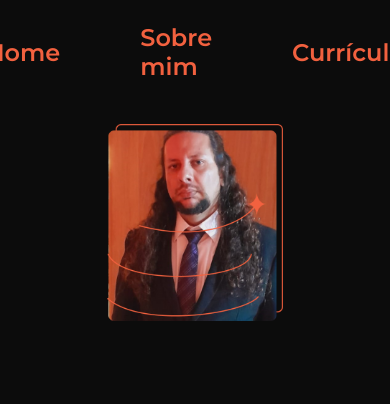
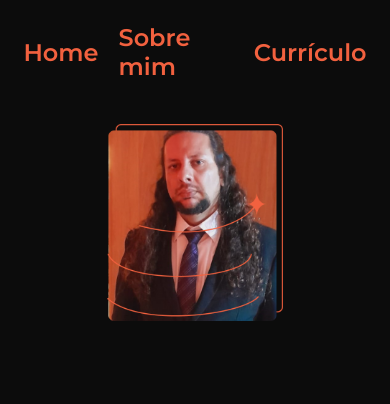
Before and after one commit to MLemme/cursos-alura, a PHP site: page / in a window 390 px wide; the page is wider, and only the part inside the window is pictured. Shown: the top 404 px of that part. Run offline with PHP 8.4, Linux system fonts and the light colour scheme.

Commit message:
Ajuste cabecalho lugar correto

```diff
--- a/portifolio/css/style.css
+++ b/portifolio/css/style.css
@@ -123,10 +123,11 @@ body{
 @media (max-width: 1200px){ /*diz quais classes utilizar quando a tela for menor que o valor indicado na condição - () é para condição*/
     .cabecalho{
         padding: 6%;
-        gap: 20px;
+
     }
     .cabecalho__menu{
         justify-content: center;
+        gap: 20px;
     }
     .apresentacao{
         flex-direction: column-reverse;
```
